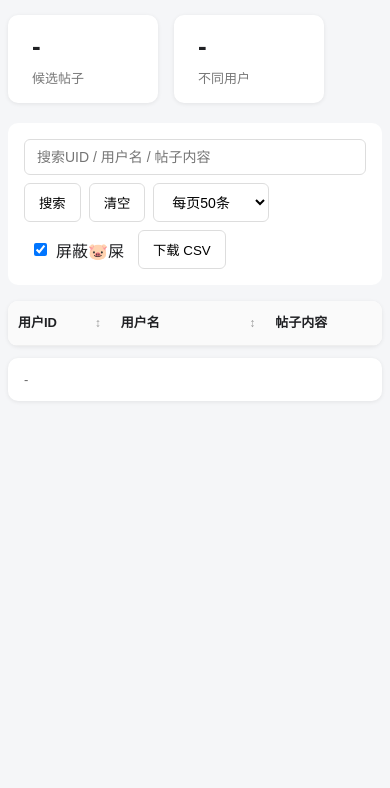
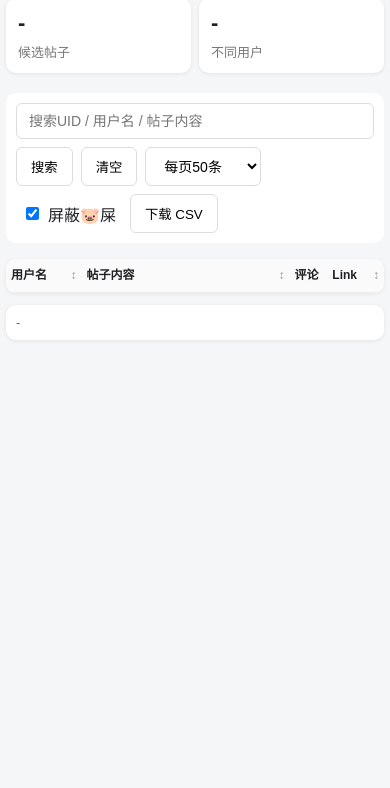
Before and after one commit to nux2333/weibo-emoji-monitor, a website: page public/superlike.html in a window 390 px wide. Shown: the part 56-844 px from the top of the page. Drawn offline with Linux system fonts and the light colour scheme; no server answers.

Commit message:
Optimize SuperLike table for mobile

```diff
--- a/public/superlike.html
+++ b/public/superlike.html
@@ -340,7 +340,12 @@
 
     @media(max-width:700px) {
       .superlike-container {
-        padding: 14px 8px;
+        padding: 10px 6px;
+      }
+
+      .superlike-title {
+        font-size: 22px;
+        margin-bottom: 12px;
       }
 
       .toolbar input {
@@ -350,6 +355,105 @@
 
       .toolbar {
         align-items: stretch;
+        padding: 10px;
+      }
+
+      /*
+       * 手机端只显示：
+       * 1. 用户名
+       * 2. 帖子内容
+       * 3. 评论数
+       * 4. Link
+       *
+       * 隐藏：
+       * 用户ID / 发帖时间 / 当前Icon
+       */
+      .table-wrap {
+        overflow-x: hidden;
+      }
+
+      table {
+        min-width: 0;
+        width: 100%;
+        table-layout: fixed;
+        font-size: 12px;
+      }
+
+      th,
+      td {
+        padding: 8px 5px;
+        line-height: 1.4;
+      }
+
+      /* 用户ID */
+      th:nth-child(1),
+      td:nth-child(1),
+      /* 发帖时间 */
+      th:nth-child(4),
+      td:nth-child(4),
+      /* 当前Icon */
+      th:nth-child(6),
+      td:nth-child(6) {
+        display: none;
+      }
+
+      /* 用户名 */
+      th:nth-child(2),
+      td:nth-child(2) {
+        width: 20%;
+      }
+
+      /* 帖子内容 */
+      th:nth-child(3),
+      td:nth-child(3) {
+        width: 55%;
+      }
+
+      /* 评论 */
+      th:nth-child(5),
+      td:nth-child(5) {
+        width: 10%;
+        text-align: center;
+      }
+
+      /* Link */
+      th:nth-child(7),
+      td:nth-child(7) {
+        width: 15%;
+        text-align: center;
+      }
+
+      .link-button {
+        padding: 5px 7px;
+        font-size: 11px;
+        white-space: nowrap;
+      }
+
+      .stats {
+        gap: 8px;
+      }
+
+      .stat-card {
+        flex: 1;
+        min-width: 0;
+        padding: 12px;
+      }
+
+      .stat-value {
+        font-size: 22px;
+      }
+
+      .pagination {
+        padding: 10px;
+      }
+
+      .pagination-buttons {
+        gap: 4px;
+      }
+
+      .pagination button {
+        padding: 6px 8px;
+        font-size: 12px;
       }
     }
   </style>
```
